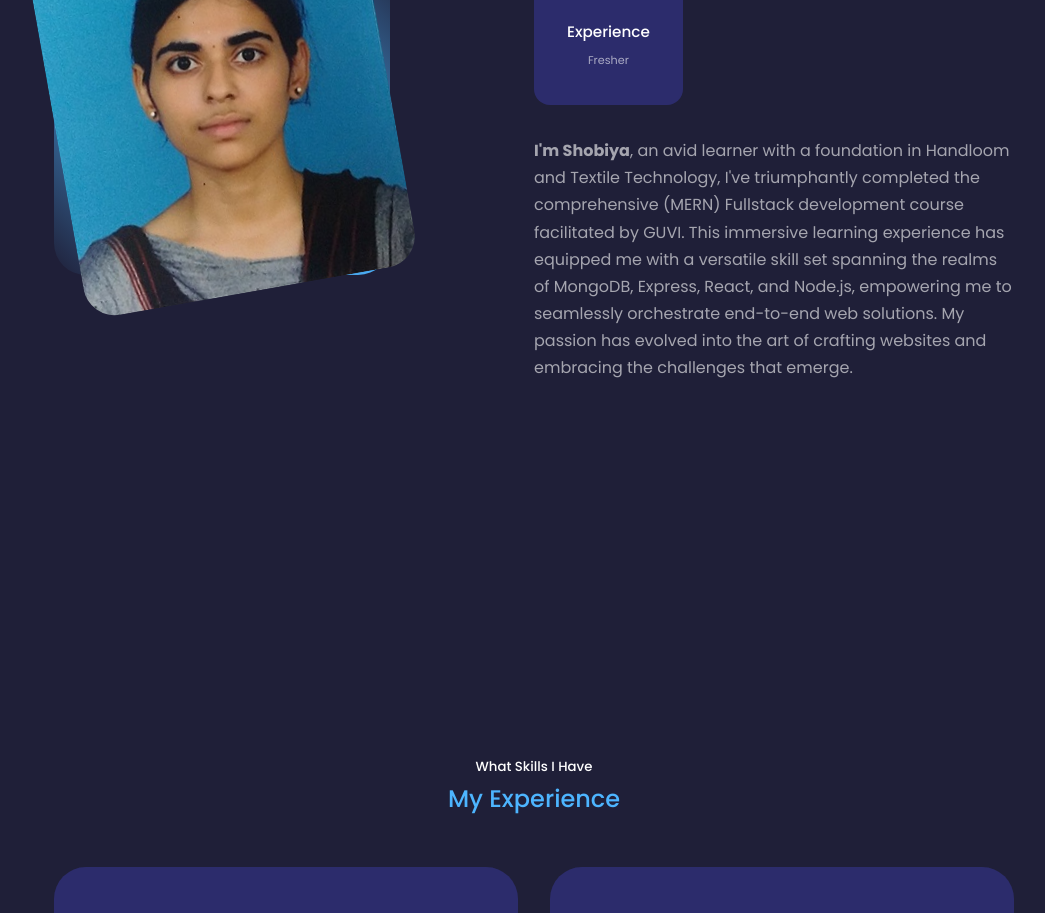
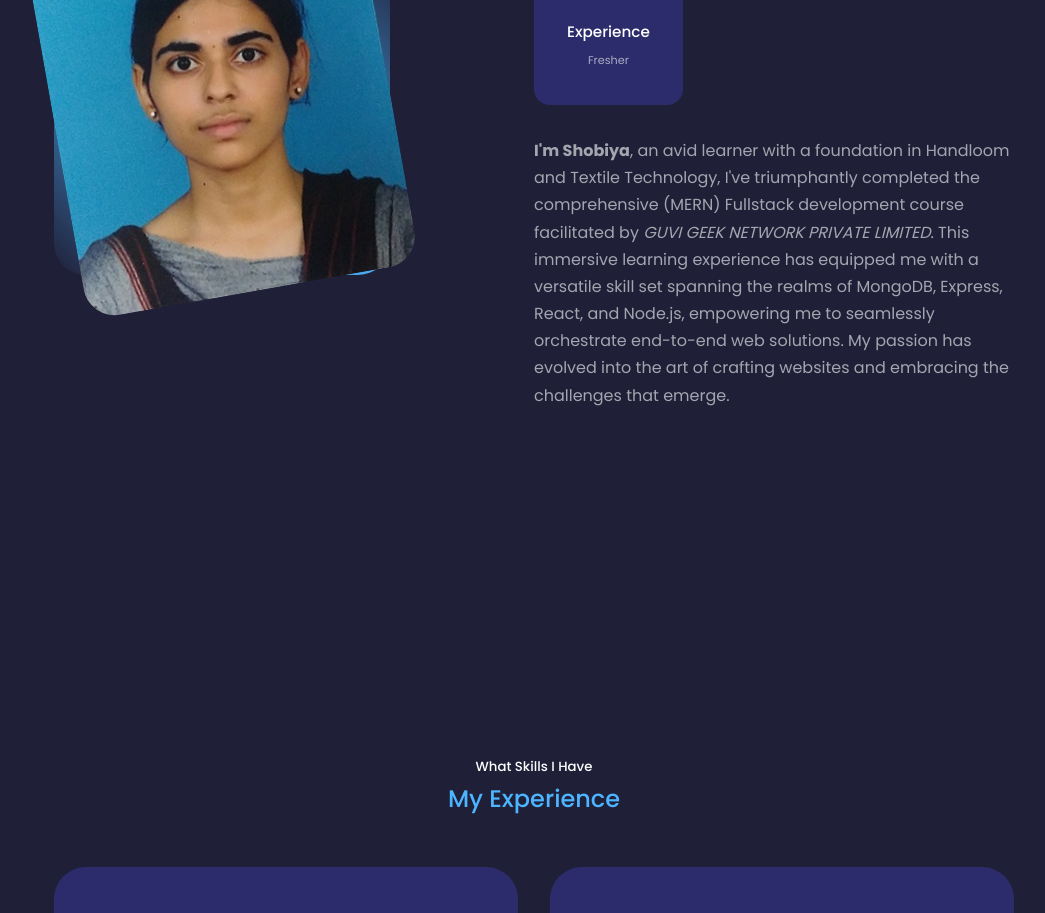
Before and after one commit to ShobiyaL/portfolio, a React (Create React App) app: page / in a window 1280 px wide. Shown: the part 860-1773 px from the top of the page, without its empty margins (106-1151 px from the left). Built offline with nearby package versions, Linux system fonts and the light colour scheme.

Commit message:
guvi name

```diff
--- a/src/components/about/About.jsx
+++ b/src/components/about/About.jsx
@@ -26,11 +26,12 @@ function About() {
             <b>I'm Shobiya</b>, an avid learner with a foundation in Handloom
             and Textile Technology, I've triumphantly completed the
             comprehensive (MERN) Fullstack development course facilitated by
-            GUVI. This immersive learning experience has equipped me with a
-            versatile skill set spanning the realms of MongoDB, Express, React,
-            and Node.js, empowering me to seamlessly orchestrate end-to-end web
-            solutions. My passion has evolved into the art of crafting websites
-            and embracing the challenges that emerge.
+            <i> GUVI GEEK NETWORK PRIVATE LIMITED</i>. This immersive learning
+            experience has equipped me with a versatile skill set spanning the
+            realms of MongoDB, Express, React, and Node.js, empowering me to
+            seamlessly orchestrate end-to-end web solutions. My passion has
+            evolved into the art of crafting websites and embracing the
+            challenges that emerge.
           </p>
         </div>
       </div>
```
